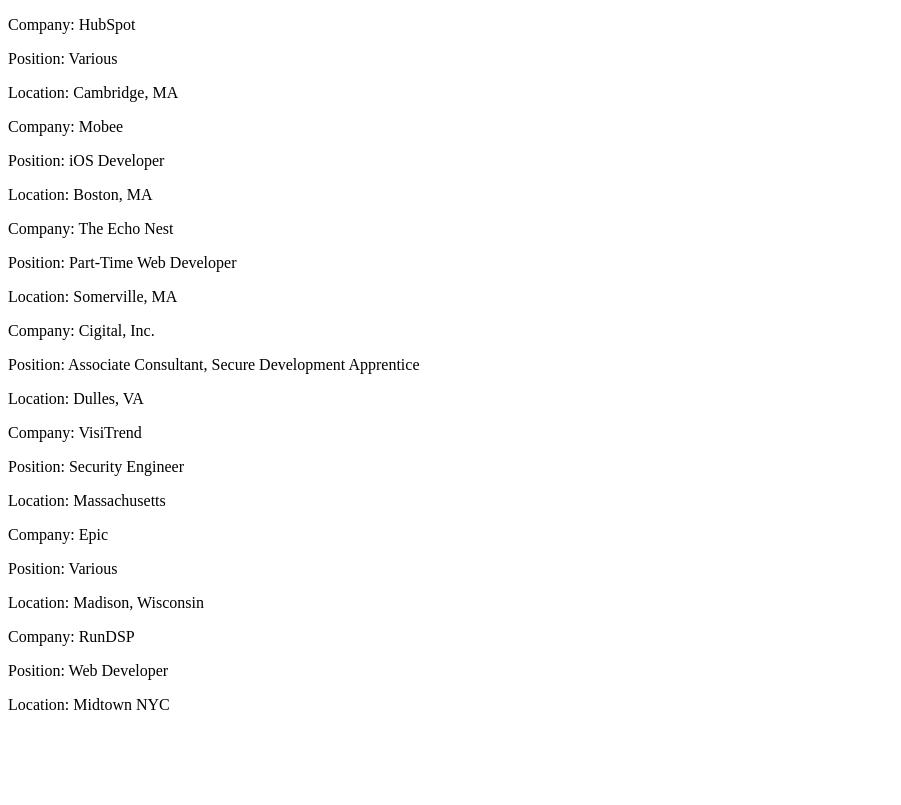
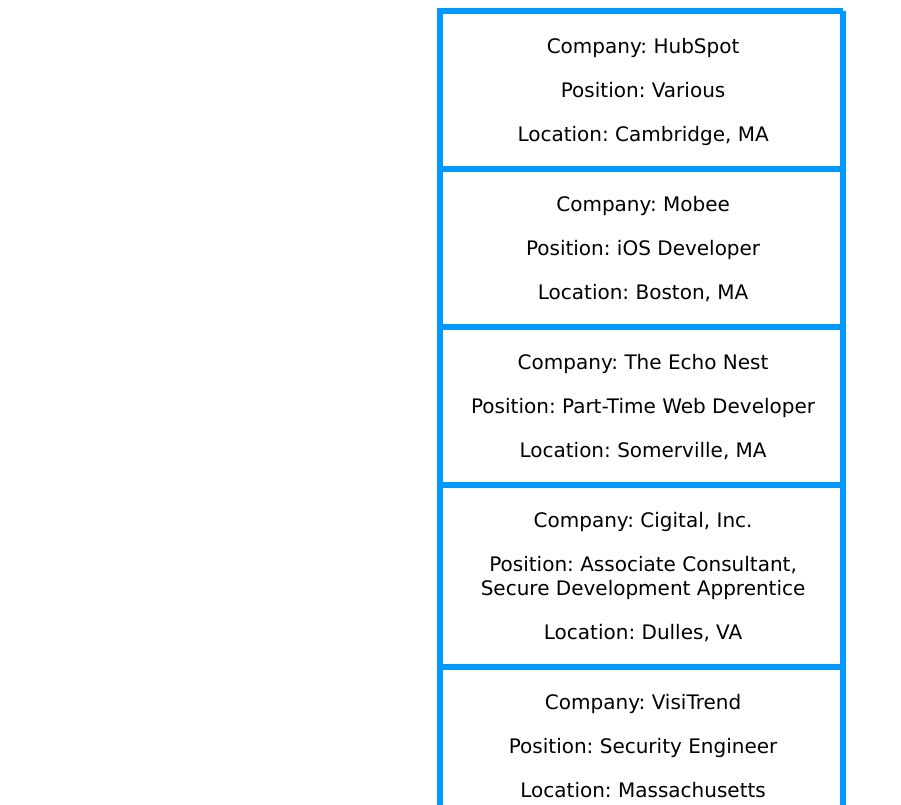
Before and after one commit to lucyq/COMP20-Web-Development, a plain HTML site: page jobs/jobs.html in a window 1280 px wide. Shown: the top 805 px of the page, without its empty margins (0-901 px from the left). Drawn offline with Linux system fonts and the light colour scheme.

Commit message:
finished the stylesheet. done with the lab

```diff
--- /dev/null
+++ b/jobs/style.css
@@ -0,0 +1,16 @@
+p {
+	font-size: 20px;
+	font-family: Verdana;
+	margin: 20px;
+	text-align: center;
+}
+
+div {
+	position: center;
+	width: 400px;
+	height: auto;
+	margin: auto;
+	padding: 0;
+	border-style: solid;
+	border-color: #0099FF;
+}
```
Also changed, not shown: jobs/jobs.html (+2 -0 lines), jobs/ReadMe.md.
